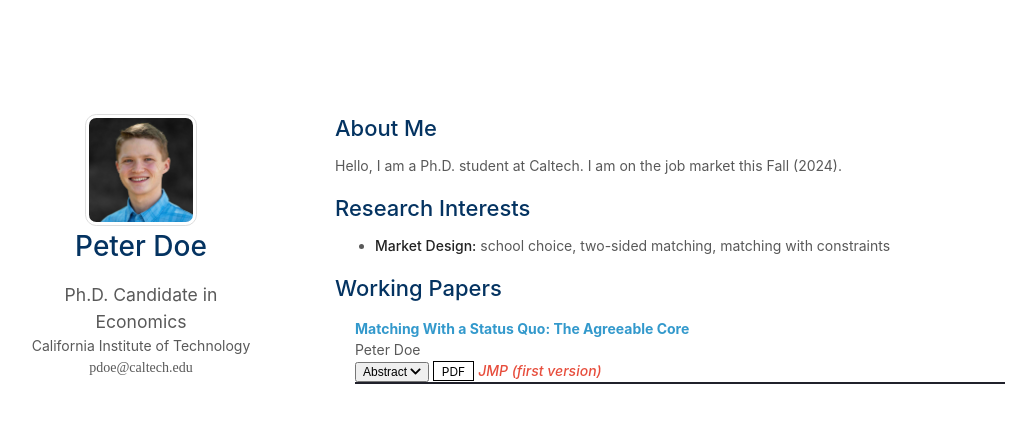
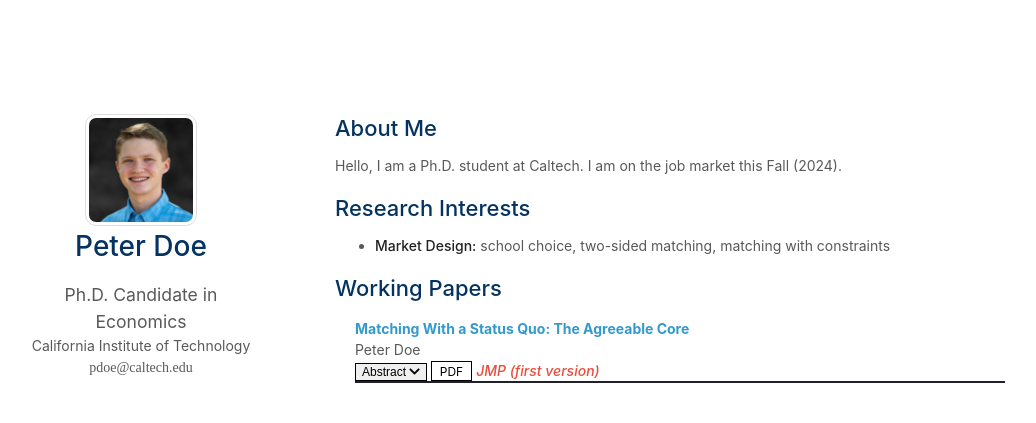
Before and after one commit to Pita-Dough/Pita-Dough.github.io, a Jekyll site: the page built from index.md, in a window 1280 px wide. Shown: the top 423 px of the page, without its empty margins (135-1171 px from the left). Built offline with Jekyll 4.4.1, drawn with Linux system fonts in a browser that asks for light colours; nearby versions of some CDN libraries; a style sheet for code colours, icons or effects is not loaded; our own code applies the rules of GitHub Pages for plain Markdown files.

Commit message:
Update workingpapers.md

```diff
--- a/_includes/workingpapers.md
+++ b/_includes/workingpapers.md
@@ -26,7 +26,7 @@
       {% if link.abstract %}
       <a>
       <!-- <button class="btn btn-sm btn-bd-primary" type="button"></button> -->
-      <button class="btn btn-sm z-depth-0" type="button" target="_blank" style="font-size:12px;" id="toggleButton{{ forloop.index }}">
+      <button class="btn btn-sm z-depth-0" type="button" target="_blank" style="font-size:12px;border:1px solid black" id="toggleButton{{ forloop.index }}">
       Abstract <i class='fas fa-chevron-down' style='font-size:12px'></i>
       </button>
       </a>
```
